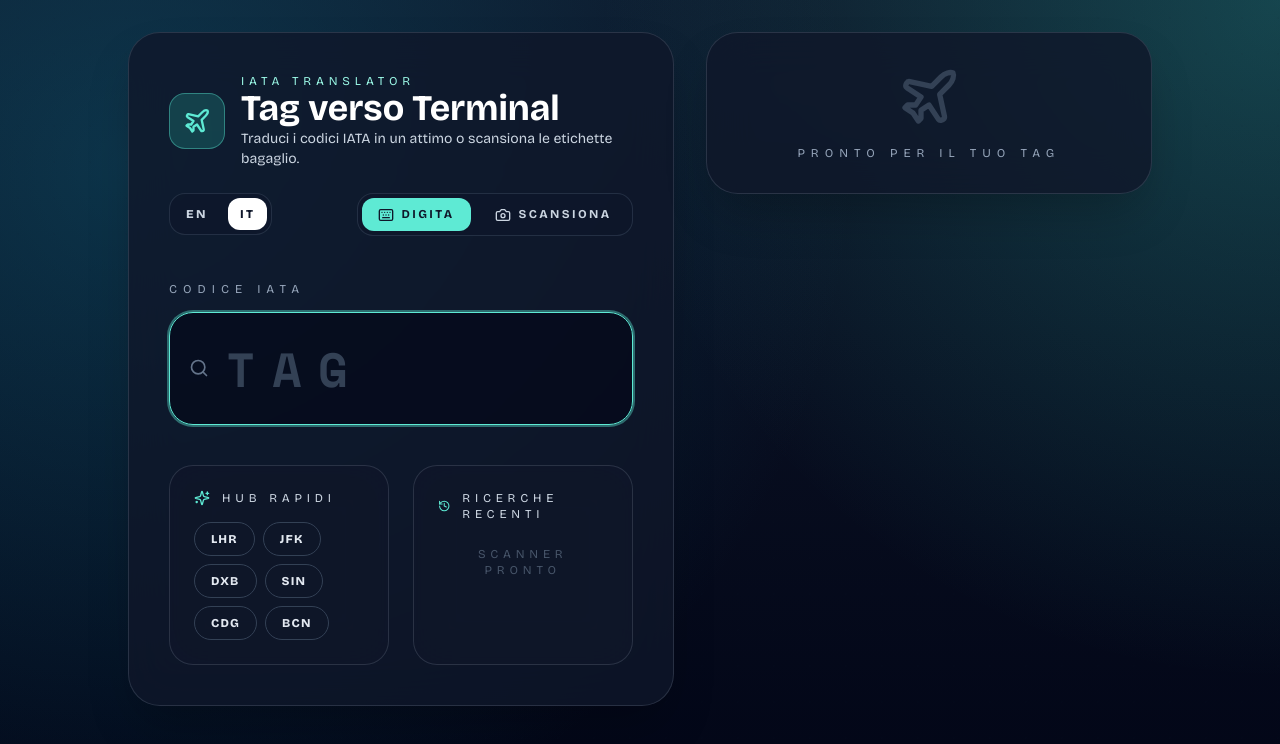
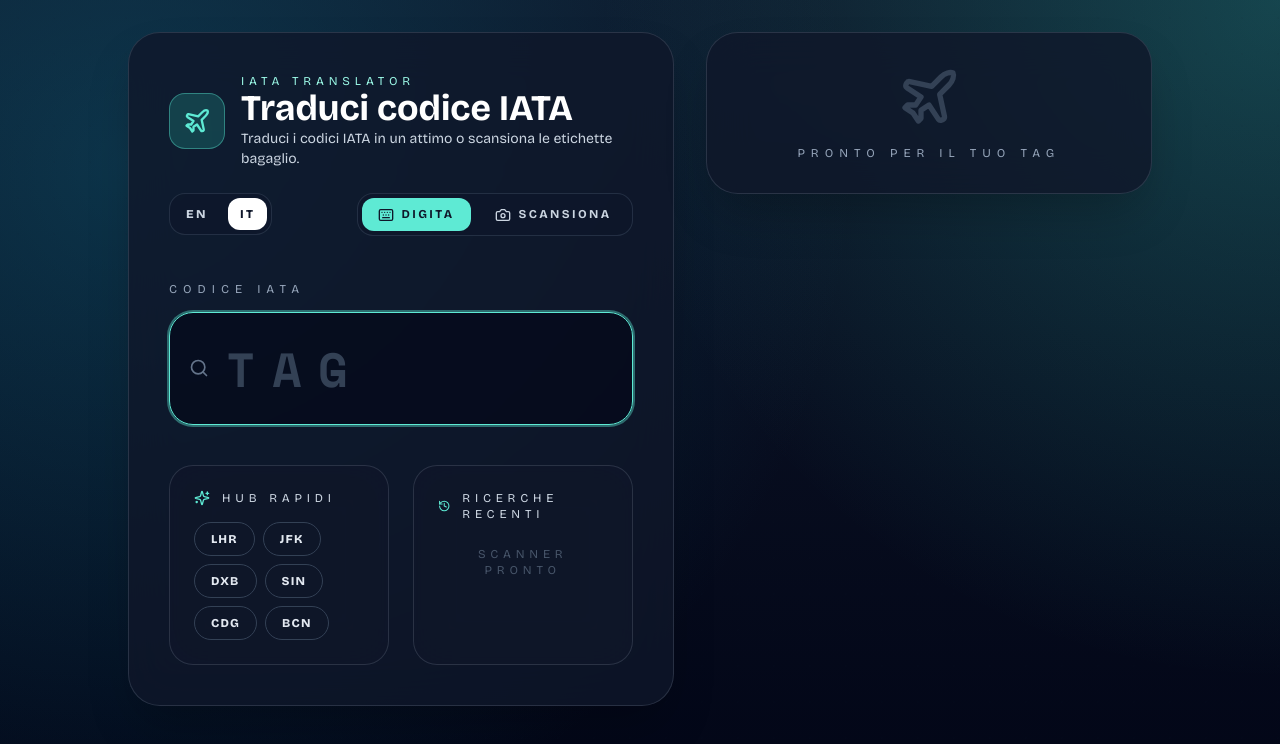
Before and after one commit to oreogano9/IATAtranslate, a React (Vite) app: page / in a window 1280 px wide. Shown: the top 744 px of the page. Built offline with nearby package versions, Linux system fonts and the light colour scheme.

Commit message:
Update app title copy

```diff
--- a/src/App.jsx
+++ b/src/App.jsx
@@ -50,7 +50,7 @@ export default function App() {
 
   const copy = {
     en: {
-      title: 'Tag to Terminal',
+      title: 'Translate IATA Code',
       subtitle: 'Translate airport codes instantly or scan luggage tags with onboard OCR.',
       inputLabel: 'IATA Code',
       placeholder: 'TAG',
@@ -80,7 +80,7 @@ export default function App() {
       scanFail: 'Scanning failed. Try again.'
     },
     it: {
-      title: 'Tag verso Terminal',
+      title: 'Traduci codice IATA',
       subtitle: 'Traduci i codici IATA in un attimo o scansiona le etichette bagaglio.',
       inputLabel: 'Codice IATA',
       placeholder: 'TAG',
```
